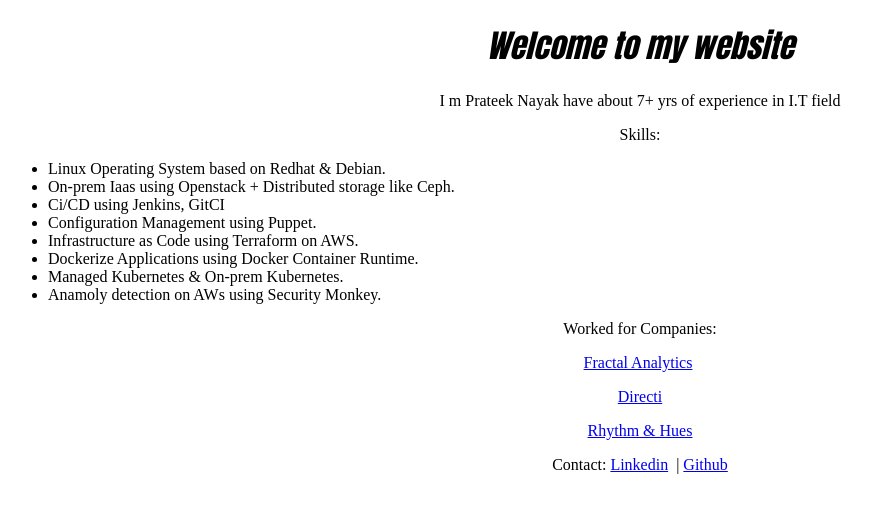
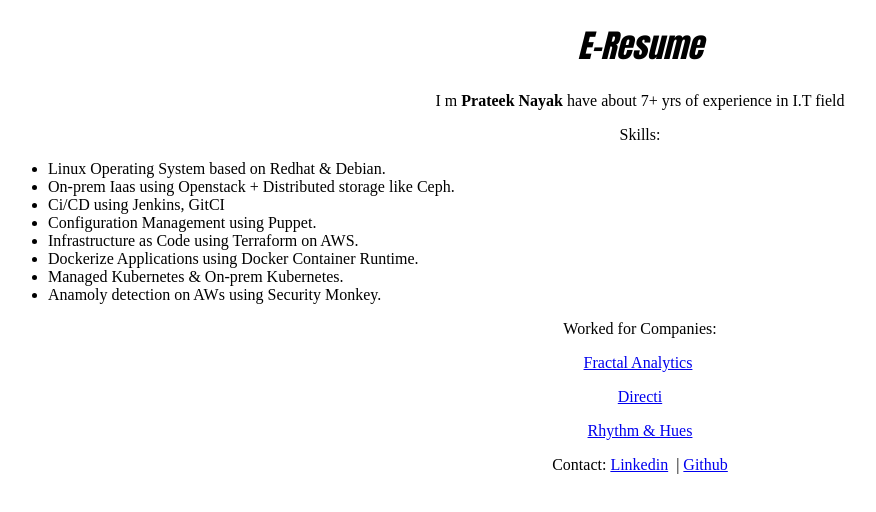
Before and after one commit to prateekn/prateekn.github.io, a plain HTML site: page index.html in a window 1280 px wide. Shown: the whole page, without its empty margins (0-876 px from the left). Drawn offline with Linux system fonts and the light colour scheme.

Commit message:
Update index.html

```diff
--- a/index.html
+++ b/index.html
@@ -1,6 +1,6 @@
 <!DOCTYPE html >
-<h1 style="text-align: center;"><em><strong><span style="font-family: impact, chicago;">Welcome to my website</span></strong></em></h1>
-<p style="text-align: center;">I m Prateek Nayak have about 7+ yrs of experience in I.T field</p>
+<h1 style="text-align: center;"><em><strong><span style="font-family: impact, chicago;">E-Resume</span></strong></em></h1>
+<p style="text-align: center;">I m <strong>Prateek Nayak</strong> have about 7+ yrs of experience in I.T field</p>
 <p style="text-align: center;">Skills:</p>
 <ul style="text-align: center;">
 <li style="text-align: left;">Linux Operating System based on Redhat &amp; Debian.</li>
```
